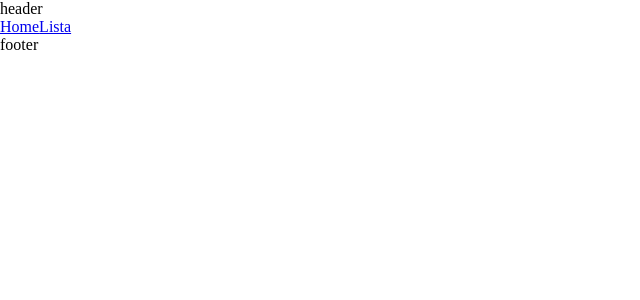
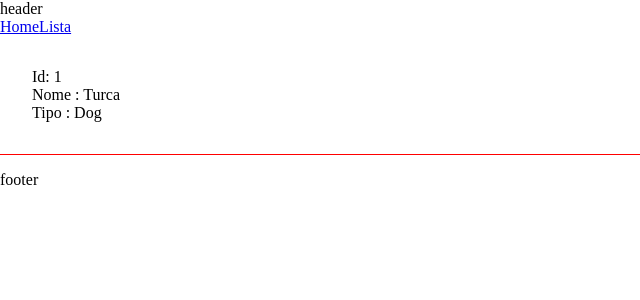
Before and after one commit to bielCoder/aulaAngular, an Angular app: page /list/1 in a window 1280 px wide. Before the commit this address led to /. Shown: the top 300 px of the page, without its empty margins (0-640 px from the left). Built offline with nearby package versions, Linux system fonts and the light colour scheme; data requests are answered from the project's data file.

Commit message:
initial commit

```diff
--- a/src/app/Animal.ts
+++ b/src/app/Animal.ts
@@ -1,4 +1,5 @@
 export interface Animal{
+	id: number;
 	name: string;
 	type: string;
 	age: number;
--- a/src/app/app-routing.module.ts
+++ b/src/app/app-routing.module.ts
@@ -2,10 +2,13 @@
 import { RouterModule, Routes } from '@angular/router';
 import { FirstComponentComponent } from './components/first-component/first-component.component';
 import { ListRenderComponent } from './components/list-render/list-render.component';
+import { ItemDetailComponent } from './components/item-detail/item-detail.component';
 
 const routes: Routes = [
     {path: '', component: FirstComponentComponent},
-    {path: 'list', component: ListRenderComponent}
+    {path: 'list', component: ListRenderComponent},
+    {path: 'list/:id', component: ItemDetailComponent}
+
   ];
 
 @NgModule({
--- a/src/app/app.module.ts
+++ b/src/app/app.module.ts
@@ -15,6 +15,7 @@
 import { ListRenderComponent } from './components/list-render/list-render.component';
 import { PipeOperatorsComponent } from './components/pipe-operators/pipe-operators.component';
 import { TwoWayBindingComponent } from './components/two-way-binding/two-way-binding.component';
+import { ItemDetailComponent } from './components/item-detail/item-detail.component';
 
 @NgModule({
   declarations: [
@@ -28,7 +29,8 @@
     ChangeNumberComponent,
     ListRenderComponent,
     PipeOperatorsComponent,
-    TwoWayBindingComponent
+    TwoWayBindingComponent,
+    ItemDetailComponent
   ],
   imports: [
     BrowserModule,
--- /dev/null
+++ b/src/app/components/item-detail/item-detail.component.html
@@ -0,0 +1,5 @@
+<div class="class" *ngIf="animal">
+<p>Id: {{ animal.id }}</p>
+<p>Nome : {{ animal.name }}</p>
+<p>Tipo : {{ animal.type }}</p>
+</div>
--- /dev/null
+++ b/src/app/components/item-detail/item-detail.component.ts
@@ -0,0 +1,24 @@
+import { Component } from '@angular/core';
+import { Animal } from 'src/app/Animal';
+import { ActivatedRoute } from '@angular/router';
+import { ListService } from 'src/app/services/list.service';
+
+@Component({
+  selector: 'app-item-detail',
+  templateUrl: './item-detail.component.html',
+  styleUrls: ['./item-detail.component.css']
+})
+export class ItemDetailComponent {
+  animal?: Animal;
+
+  constructor(private listService: ListService, private route: ActivatedRoute)
+  {
+    this.getAnimal();
+  }
+
+  getAnimal()
+  {
+    const id = Number(this.route.snapshot.paramMap.get("id"))
+    this.listService.getItem(id).subscribe((animal) => (this.animal = animal));
+  }
+}
--- a/src/app/components/list-render/list-render.component.html
+++ b/src/app/components/list-render/list-render.component.html
@@ -2,7 +2,7 @@
 	<h2>Animais</h2>
 	<ul>
 		<li *ngFor="let animal of animals">
-			Nome : {{animal.name}} - Tipo : {{animal.type}}
+			Nome : <a routerLink="/list/{{ animal.id }}">{{animal.name}}</a> - Tipo : {{animal.type}}
 			<button (click)="showAge(animal)">Show Age</button>
 			<button (click)="removeAnimal(animal)">Excluir</button>
 		</li>
--- a/src/app/services/list.service.ts
+++ b/src/app/services/list.service.ts
@@ -21,4 +21,9 @@
   {
     return this.http.get<Animal[]>(this.apiUrl);
   }
+
+  getItem(id: number):Observable<Animal>
+  {
+    return this.http.get<Animal>(`${this.apiUrl}/${id}`);
+  }
 }
```
Also changed, not shown: src/app/components/item-detail/item-detail.component.css (added), 1 other file (tests, documents, lock files or other folders).
